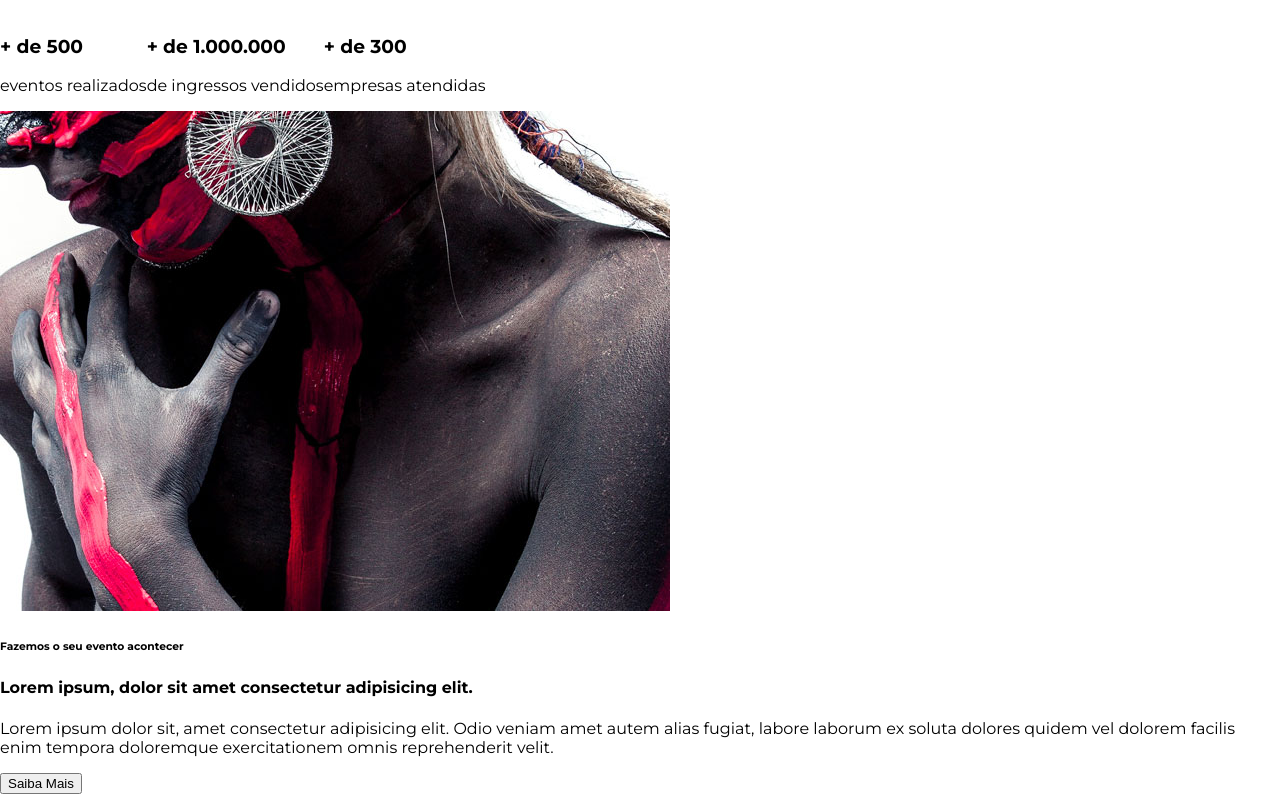
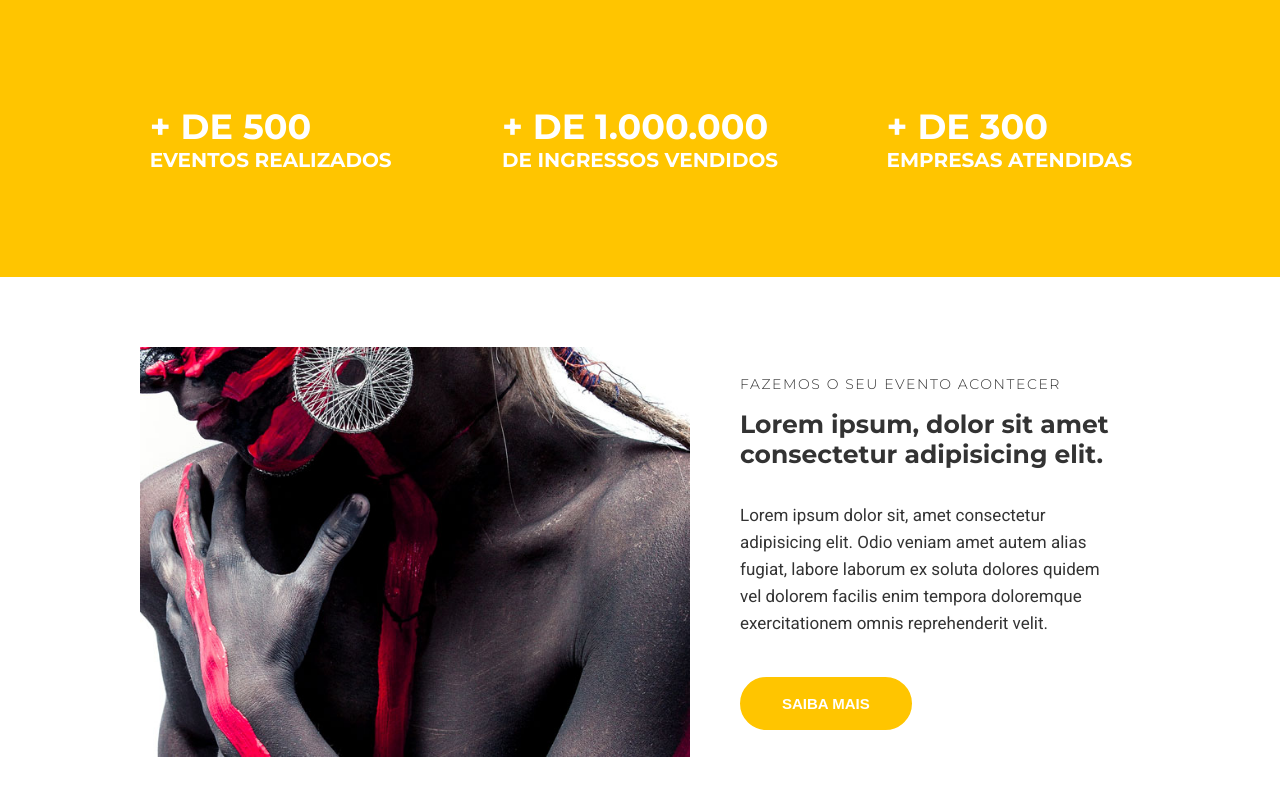
Before and after one commit to EVERTONROGERIONUNES/studion, a plain HTML site: page index.html in a window 1280 px wide. Shown: the part 800-1597 px from the top of the page. Drawn offline with Linux system fonts and the light colour scheme.

Commit message:
feat(home) added counter and institutional styles

```diff
--- a/index.html
+++ b/index.html
@@ -10,8 +10,8 @@
 </head>
 
 <body>
-
     <nav class="navbar">
+        <div class="container navbar__container">
             <h1 class="logo-studion">
                 Studi<span class="copy--primary">on</span>
                 <span class="logo-studion__subtitle">Eventos</span>
@@ -23,6 +23,7 @@
                 <li><a href="#">Depoimentos</a></li>
                 <li><a href="#">Contatos</a></li>
             </ul>
+        </div>
     </nav>
 
     <header>
@@ -31,7 +32,7 @@
                 <img class="slide__background-image" src="./img/banner.jpg" alt="Studion banner">
                 <div class="slide__copy">
                     <h6><span class="copy--primary">Próximo evento </span>- Dia 25 de setembro às 19h</h6>
-                    <h2><span  class="copy--primary">Creative</span> Minds</h2>
+                    <h2><span class="copy--primary">Creative</span> Minds</h2>
                     <button class="btn btn--slide">Saiba Mais</button>
                 </div>
             </div>
@@ -39,23 +40,23 @@
     </header>
 
     <main>
-        <section id="eventos">
-            <ul>
+        <section id="counter">
+            <ul class="container counter__container">
                 <li>
-                    <h3>+ de 500 </h3>eventos realizados
+                    <h3>+ de 500<small> eventos realizados</small></h3>
                 </li>
                 <li>
-                    <h3>+ de 1.000.000 </h3>de ingressos vendidos
+                    <h3>+ de 1.000.000<small> de ingressos vendidos</small></h3>
                 </li>
                 <li>
-                    <h3>+ de 300 </h3> empresas atendidas
+                    <h3>+ de 300<small> empresas atendidas</small></h3>
                 </li>
             </ul>
         </section>
 
-        <section>
-            <div>
-                <img src="./img/institutional.jpg" />
+        <section class="container institutional">
+            <img class="institutional__image" src="./img/institutional.jpg" alt="Studion institutional" />
+            <div class="institutional__copy">
                 <h6>Fazemos o seu evento acontecer</h6>
                 <h4>Lorem ipsum, dolor sit amet consectetur adipisicing elit.</h4>
                 <p>
@@ -64,7 +65,7 @@
                     quidem vel dolorem facilis enim tempora doloremque exercitationem
                     omnis reprehenderit velit.
                 </p>
-                <button>Saiba Mais</button>
+                <button class="btn btn--institutional">Saiba Mais</button>
             </div>
         </section>
 
--- a/style.css
+++ b/style.css
@@ -1,4 +1,4 @@
-@import url('https://fonts.googleapis.com/css2?family=Montserrat:wght@300;400;700;900&family=Roboto:wght@100&display=swap');
+@import url('https://fonts.googleapis.com/css2?family=Montserrat:wght@300;400;500;700;900&family=Roboto&display=swap');
 
 * {
     box-sizing: border-box;
@@ -7,13 +7,26 @@
 :root {
     font-family: 'Montserrat', sans-serif;
     font-size: 16px;
+    --color-copy: #333;
     --color-primary: #ffc500;
     --default-padding: 1rem;
+    color: var(--color-copy);
 }
 
 body {
     margin: 0;
     padding-top: 7.75rem;
+}
+
+header,
+main,
+footer {
+    overflow-x: hidden;
+}
+
+.container{
+    max-width: 1140px;
+    margin: 0 auto;
 }
 
 ul {
@@ -25,16 +38,20 @@ ul {
 .navbar {
     position: fixed;
     z-index: 1;
+    top: 0;
+    left: 0;
+    width: 100%;
+    background-color: #000;
+    color: #fff;
+}
+
+.navbar__container {
     display: grid;
     grid-template-columns: 1fr 9fr;
     align-items: center;
-    top: 0;
-    left: 0;
     width: 100vw;
     height: 7.75rem;
     padding: 0 1rem;
-    background-color: #000;
-    color: #fff;
 }
 
 .navbar__links {
@@ -86,8 +103,8 @@ ul {
 }
 
 .slide__background-image {
-    width: 100%;
-    height: 100%;
+    width: 90%;
+    height: 90%;
     object-fit: cover;
     object-position: center;
 }
@@ -128,8 +145,76 @@ ul {
     transition: 0.3s all ease;
 }
 
-.btn:hover, .btn:active, .btn:focus {
+.btn:hover,
+.btn:active,
+.btn:focus,
+.btn--institutional {
     border-color: var(--color-primary);
     background-color: var(--color-primary);
     color: #fff;
 }
+
+#counter {
+    background-color: var(--color-primary);
+    color: #fff;
+    text-transform: uppercase;
+
+}
+
+.counter__container {
+    display: grid;
+    grid-template-columns: repeat(auto-fill, minmax(300px, 1fr));
+    place-items: center;
+    padding: 4.375rem 1rem;
+}
+
+.counter__container h3 {
+    font-size: 2.1875rem;
+}
+
+.counter__container h3 small {
+    display: block;
+    font-size: 1.25rem;
+}
+
+.institutional {
+    display: grid;
+    grid-template-columns: auto auto;
+    gap: 3.125rem;
+    align-items: center;
+    padding: 4.375rem;
+}
+
+.institutional__image {
+    max-width: 550px;
+}
+
+.institutional__copy {
+    padding: 0 1.875rem 0 0;
+}
+
+.institutional__copy h6 {
+    font-size: 0.875rem;
+    font-weight: 300;
+    letter-spacing: 0.1rem;
+    text-transform: uppercase;
+    margin: 0;
+}
+
+.institutional__copy h4 {
+    font-size: 1.5625rem;
+    margin-top: 1rem;
+}
+
+.institutional p {
+    font-family: 'Roboto', sans-serif;
+    font-size: 1.0625rem;
+    line-height: 1.6875rem;
+    margin-bottom: 0;
+    margin-bottom: 2.5rem;
+}
+
+.btn--institutional:hover {
+    color: var(--color-copy);
+    background: unset;
+}
```
Lines whose indentation alone changed are shown as unchanged.
